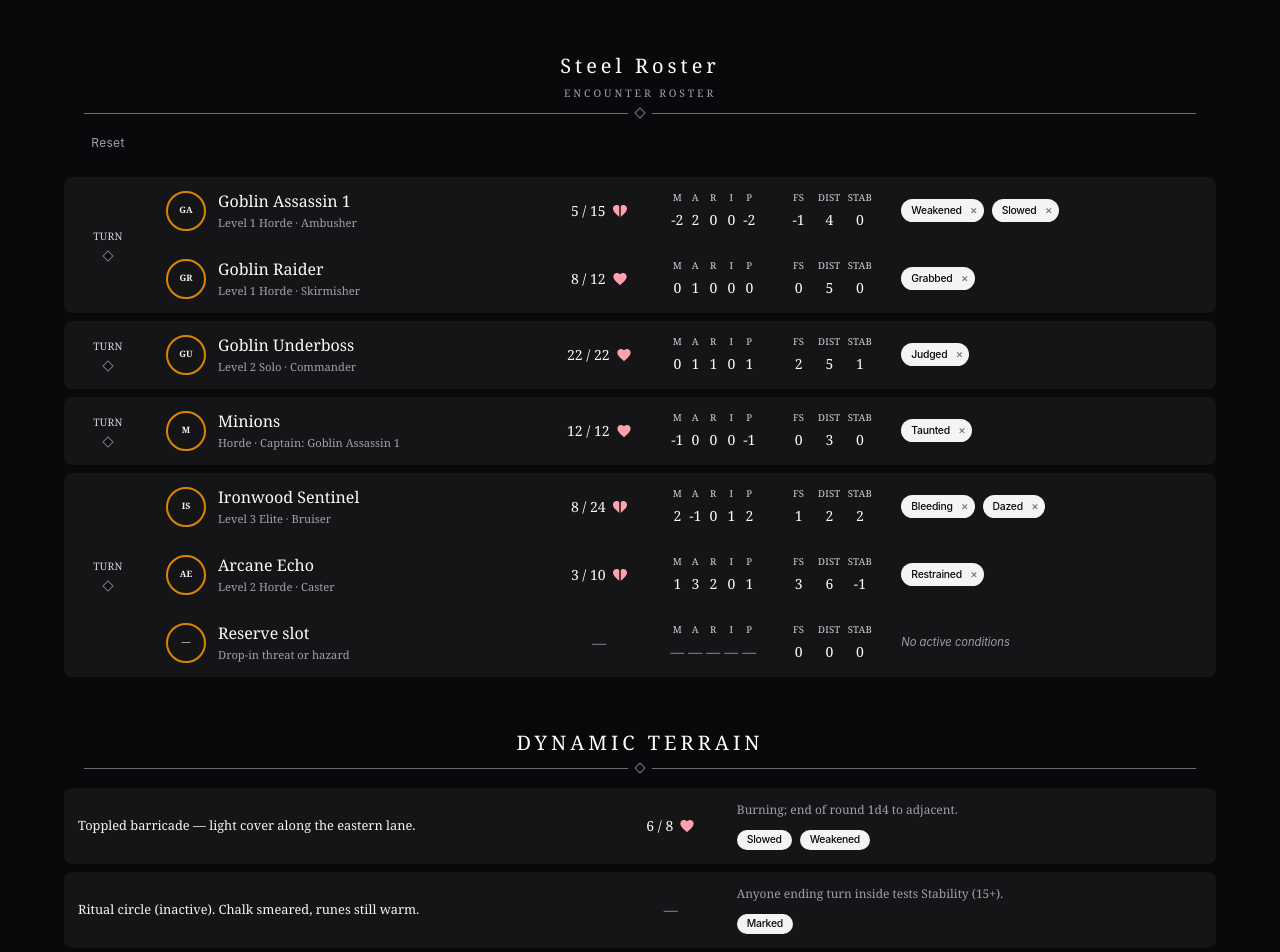
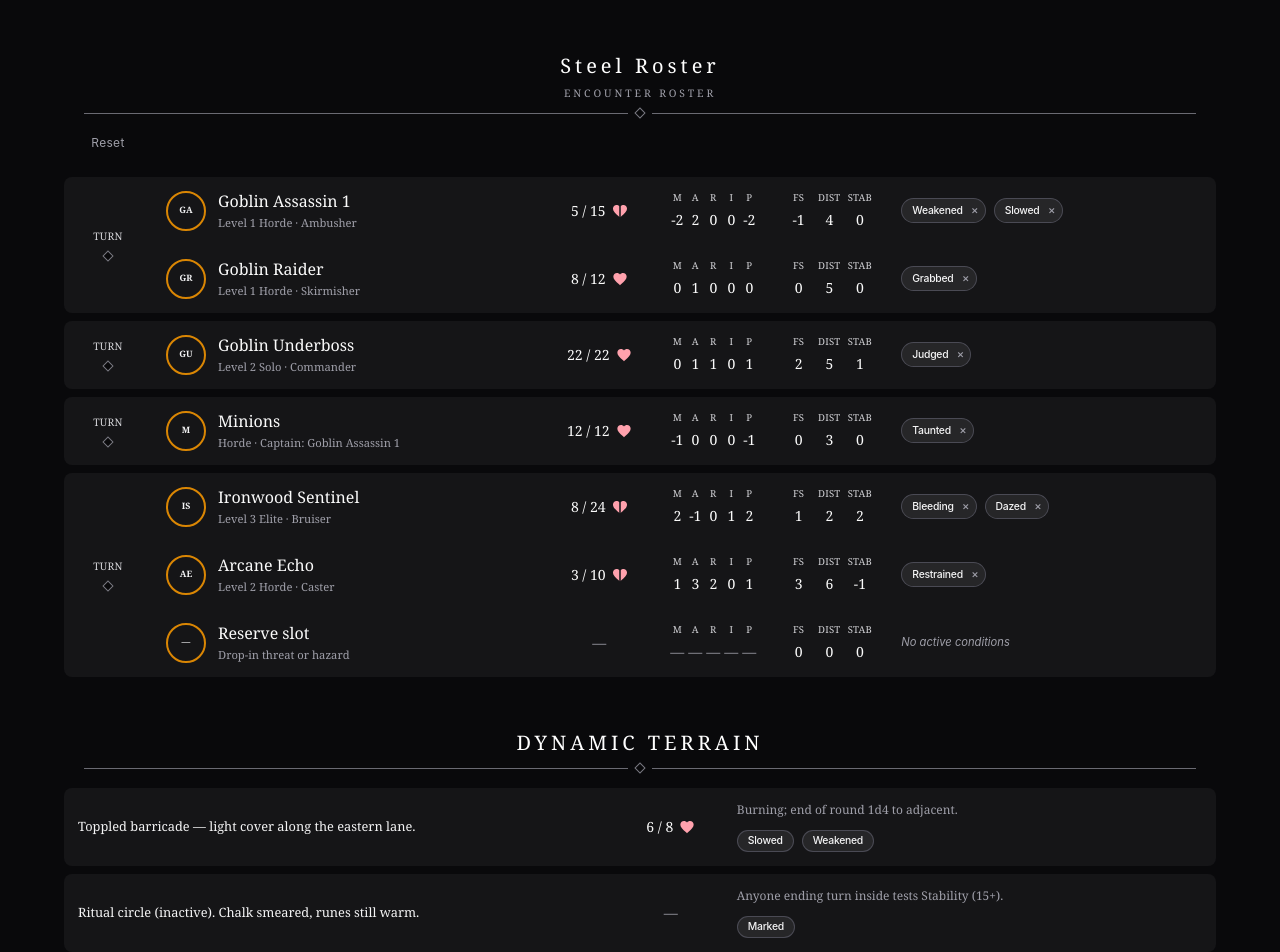
Before and after one commit to jeffkamo/live_steel, a React (Vite) app: page / in a window 1280 px wide. Shown: the top 952 px of the page. Built offline with nearby package versions, Linux system fonts and the light colour scheme.

Commit message:
feat(ui): condition pill themes; add TODOS.md
- Dark zinc pills for neutral conditions; amber border/fill for EoT/SE
  aligned with the add-condition picker.
- Track future drag-and-drop work in TODOS.md (checkbox list).

```diff
--- a/src/App.tsx
+++ b/src/App.tsx
@@ -631,6 +631,13 @@
   return undefined
 }
 
+function conditionPillShellClass(state: ConditionState): string {
+  if (state === 'neutral') {
+    return 'border border-zinc-600/85 bg-zinc-800/95'
+  }
+  return 'border border-amber-500/80 bg-amber-500/15'
+}
+
 function ConditionPills({
   conditions,
   onRemove,
@@ -650,6 +657,14 @@
     <div className="flex w-full flex-wrap content-center items-center justify-start gap-2">
       {conditions.map((c, i) => {
         const abbrev = conditionStateAbbrev(c.state)
+        const shell = conditionPillShellClass(c.state)
+        const labelTone = c.state === 'neutral' ? 'text-zinc-100' : 'text-amber-100'
+        const abbrevTone =
+          c.state === 'neutral' ? 'text-zinc-400' : 'text-amber-200/90'
+        const removeBtnClass =
+          c.state === 'neutral'
+            ? 'text-zinc-400 transition-colors hover:bg-zinc-700/90 hover:text-zinc-50 focus-visible:outline focus-visible:outline-2 focus-visible:outline-offset-0 focus-visible:outline-amber-600/70'
+            : 'text-amber-300/85 transition-colors hover:bg-amber-500/25 hover:text-amber-50 focus-visible:outline focus-visible:outline-2 focus-visible:outline-offset-0 focus-visible:outline-amber-600/70'
         if (onRemove) {
           const pillHover =
             onCycleState != null
@@ -658,7 +673,7 @@
           return (
             <div
               key={`${i}-${c.label}`}
-              className={`inline-flex max-w-full items-center gap-0 rounded-full bg-zinc-100 py-0.5 pl-0 pr-0.5 ${pillText} font-medium ${pillHover}`}
+              className={`inline-flex max-w-full items-center gap-0 rounded-full py-0.5 pl-0 pr-0.5 ${pillText} font-medium ${shell} ${pillHover}`}
               onClick={(e) => e.stopPropagation()}
             >
               {onCycleState ? (
@@ -668,10 +683,10 @@
                   aria-label={`${c.label}, ${conditionStateSpoken(c.state)}. Cycle duration`}
                   className="inline-flex min-w-0 max-w-full cursor-pointer items-baseline gap-0 rounded-l-full py-0.5 pl-2.5 pr-1 text-left transition-colors focus-visible:z-10 focus-visible:outline focus-visible:outline-2 focus-visible:outline-offset-0 focus-visible:outline-amber-600/70"
                 >
-                  <span className="min-w-0 truncate font-medium text-zinc-950">{c.label}</span>
+                  <span className={`min-w-0 truncate font-medium ${labelTone}`}>{c.label}</span>
                   {abbrev ? (
                     <span
-                      className={`ml-1 shrink-0 font-normal text-zinc-500/80 ${pillText}`}
+                      className={`ml-1 shrink-0 font-normal ${abbrevTone} ${pillText}`}
                       title={conditionStateTitle(c.state)}
                       aria-hidden
                     >
@@ -680,11 +695,13 @@
                   ) : null}
                 </button>
               ) : (
-                <span className="inline-flex min-w-0 max-w-full items-baseline py-0.5 pl-2.5 pr-1">
-                  <span className="min-w-0 truncate font-medium text-zinc-950">{c.label}</span>
+                <span
+                  className={`inline-flex min-w-0 max-w-full items-baseline py-0.5 pl-2.5 pr-1 ${labelTone}`}
+                >
+                  <span className={`min-w-0 truncate font-medium ${labelTone}`}>{c.label}</span>
                   {abbrev ? (
                     <span
-                      className={`ml-1 shrink-0 font-normal text-zinc-500/80 ${pillText}`}
+                      className={`ml-1 shrink-0 font-normal ${abbrevTone} ${pillText}`}
                       title={conditionStateTitle(c.state)}
                       aria-hidden
                     >
@@ -697,7 +714,7 @@
                 type="button"
                 onClick={() => onRemove(i)}
                 aria-label={`Remove ${c.label}`}
-                className="flex size-4 shrink-0 cursor-pointer items-center justify-center rounded-full text-[0.7rem] leading-none text-zinc-500 transition-colors hover:bg-zinc-300/90 hover:text-zinc-950 focus-visible:outline focus-visible:outline-2 focus-visible:outline-offset-0 focus-visible:outline-amber-600/70"
+                className={`flex size-4 shrink-0 cursor-pointer items-center justify-center rounded-full text-[0.7rem] leading-none ${removeBtnClass}`}
               >
                 <span aria-hidden>×</span>
               </button>
@@ -707,12 +724,12 @@
         return (
           <span
             key={`${i}-${c.label}`}
-            className={`inline-flex max-w-full items-baseline rounded-full bg-zinc-100 px-2.5 py-0.5 ${pillText} font-medium`}
+            className={`inline-flex max-w-full items-baseline rounded-full px-2.5 py-0.5 ${pillText} font-medium ${shell} ${labelTone}`}
           >
-            <span className="min-w-0 truncate font-medium text-zinc-950">{c.label}</span>
+            <span className={`min-w-0 truncate font-medium ${labelTone}`}>{c.label}</span>
             {abbrev ? (
               <span
-                className={`ml-1 shrink-0 font-normal text-zinc-500/80 ${pillText}`}
+                className={`ml-1 shrink-0 font-normal ${abbrevTone} ${pillText}`}
                 title={conditionStateTitle(c.state)}
                 aria-hidden
               >
```
Also changed, not shown: 1 other file (tests, documents, lock files or other folders).
